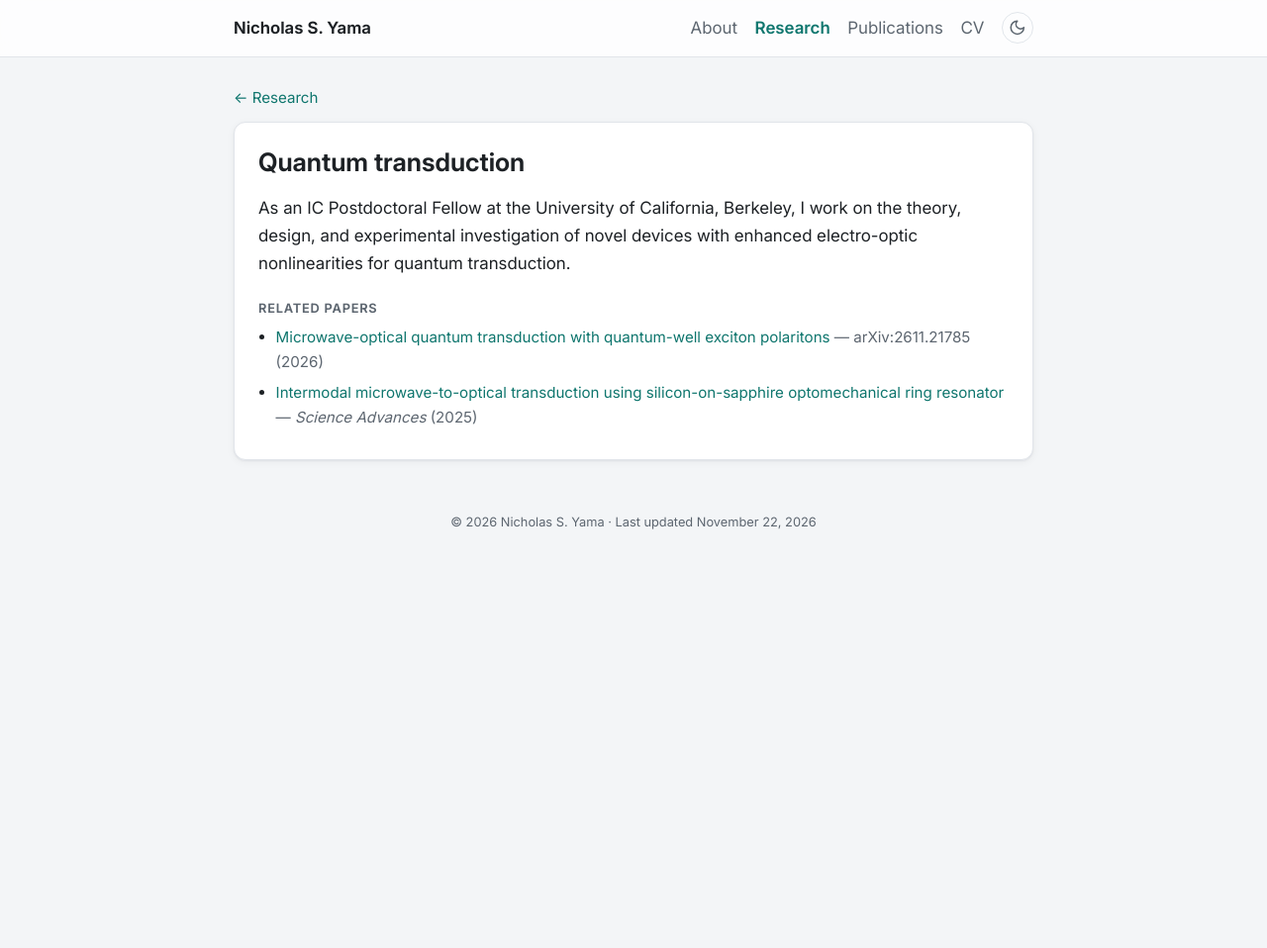
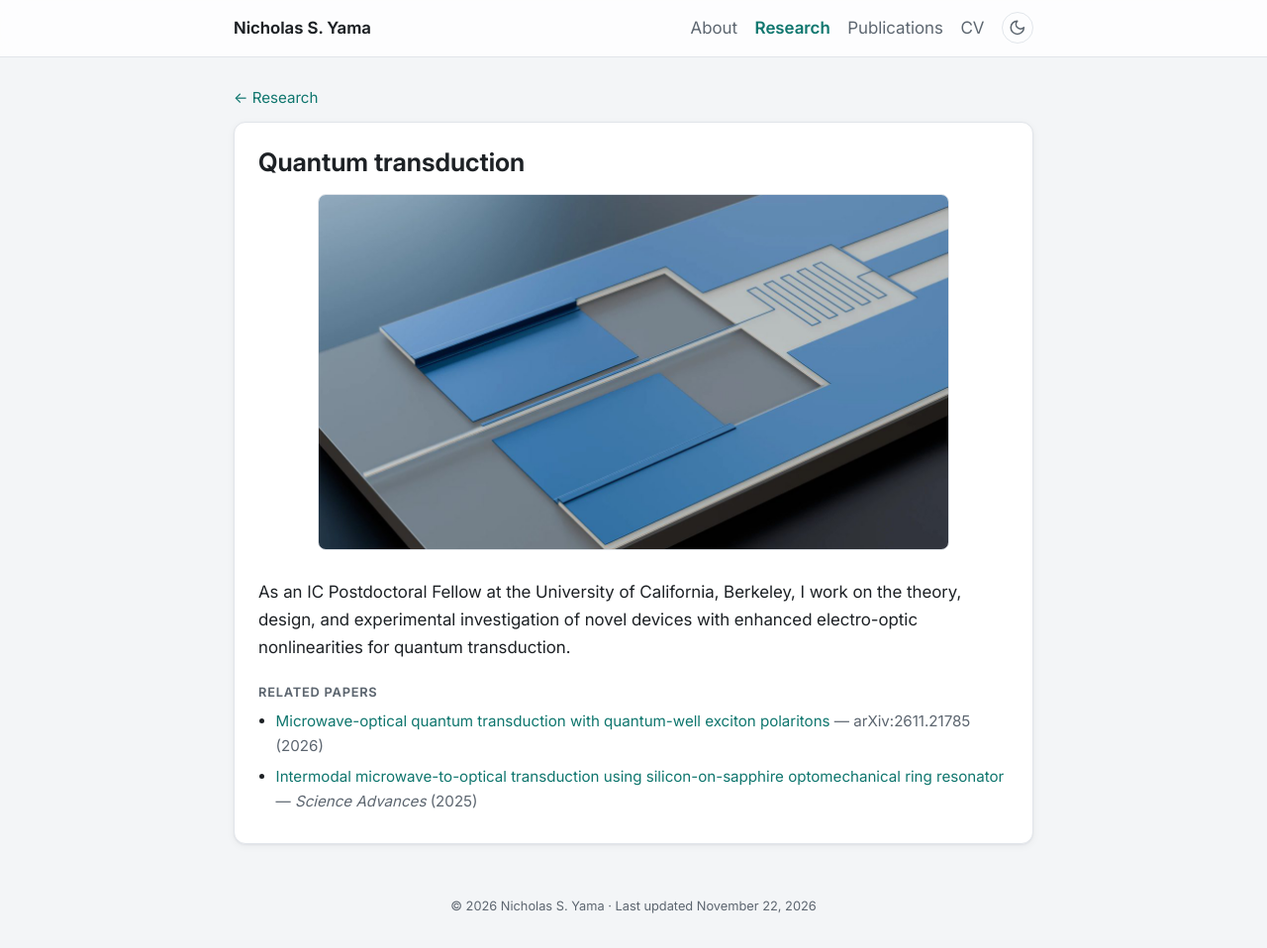
Before and after one commit to nyama8/nyama8.github.io, a Jekyll site: the page built from _topics/transduction.md, in a window 1280 px wide and 958 px high. Shown: the whole window at 99% size. Built offline with Jekyll 4.4.1, drawn with Linux system fonts in a browser that asks for light colours.

Commit message:
Research: transduction figure and thumbnail; optional thumbnail field for topics
Co-Authored-By: Claude Opus 5.5 <noreply@anthropic.com>

```diff
--- a/_layouts/research.html
+++ b/_layouts/research.html
@@ -16,8 +16,9 @@ layout: default
   {%- assign topics = site.topics | sort: "order" %}
   {%- for topic in topics %}
   <a class="topic-card" href="{{ topic.url | relative_url }}">
-    {%- if topic.image %}
-    <img class="topic-thumb" src="{{ topic.image | relative_url }}" alt="{{ topic.alt }}" loading="lazy">
+    {%- assign thumb = topic.thumbnail | default: topic.image %}
+    {%- if thumb %}
+    <img class="topic-thumb" src="{{ thumb | relative_url }}" alt="{{ topic.alt }}" loading="lazy">
     {%- endif %}
     <div class="topic-body">
       <h3 class="topic-title">{{ topic.title }}</h3>
--- a/_topics/transduction.md
+++ b/_topics/transduction.md
@@ -1,12 +1,15 @@
 ---
 # DRAFT: summary and text are placeholders built from the CV and paper titles. Please rewrite.
-# Fields: title, order (position on the Research page), image + alt (thumbnail),
+# Fields: title, order (position on the Research page),
+#         image (figure on the topic page, also used on the card), alt (short description of it),
+#         thumbnail (optional: a different, e.g. cropped, picture for the card),
 #         summary (2–3 sentences for the card), papers (ids from _data/publications.yml).
 # The text below the --- line is the topic's own page.
 title: Quantum transduction
 order: 1
-image:
-alt:
+image: /assets/img/research/transduction.jpg
+thumbnail: /assets/img/research/transduction-thumb.jpg
+alt: Rendering of an on-chip transduction device
 summary: >-
   Theory, design, and experimental investigation of devices that convert
   quantum signals between microwave and optical frequencies.
```
Also changed, not shown: assets/img/research/transduction-thumb.jpg (added), assets/img/research/transduction.jpg (added).
